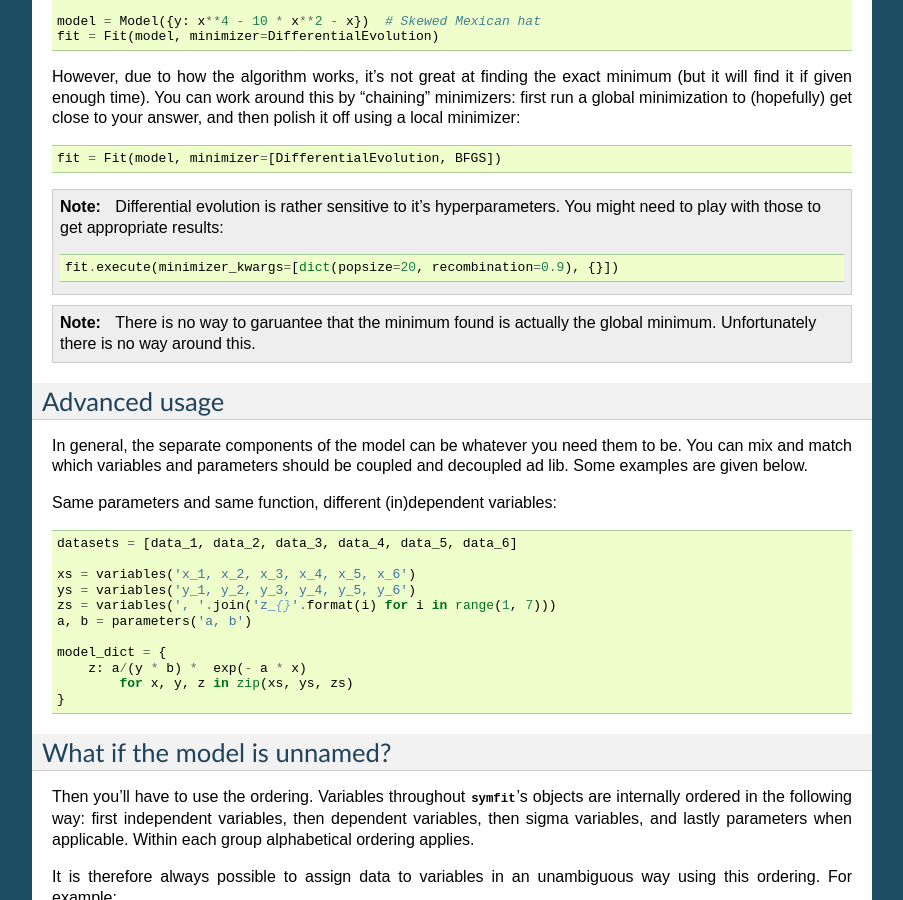
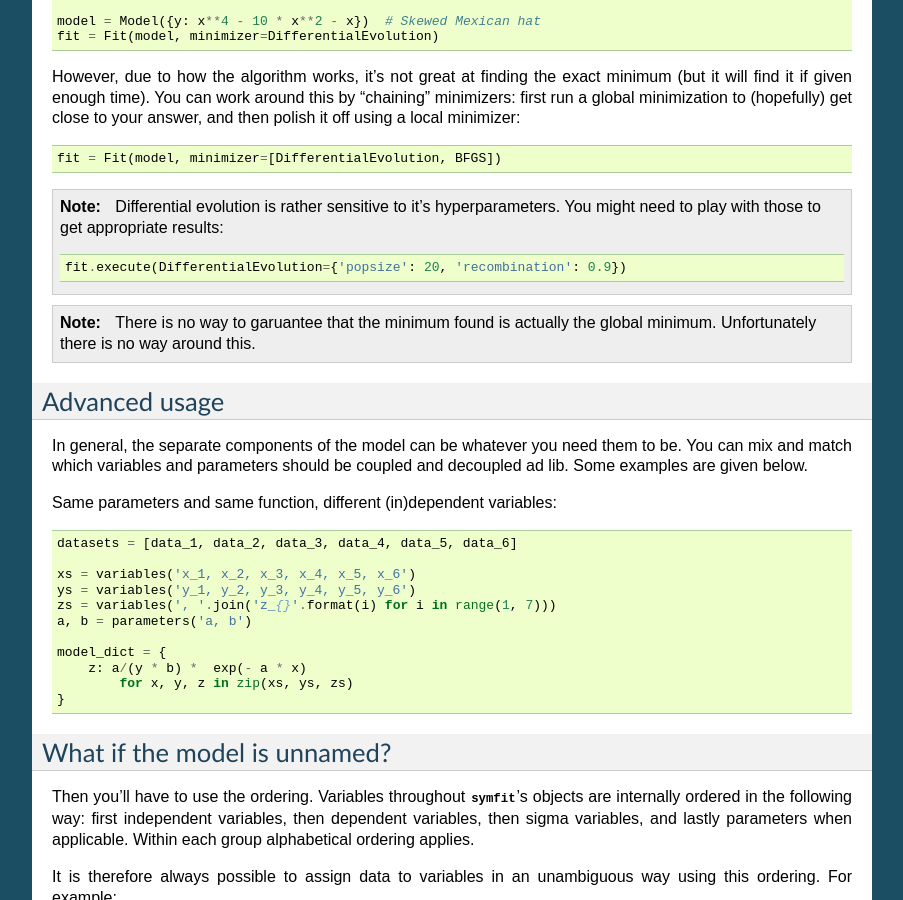
Before and after one commit to tBuLi/symfit, a Sphinx documentation site: the page built from docs/fitting_types.rst, in a window 1280 px wide and 900 px high, scrolled down 7877 px. Shown: the whole window, without its empty margins (198-1101 px from the left). Built offline with Sphinx 7.4.7, drawn with Linux system fonts in a browser that asks for light colours.

Commit message:
Align documentation with new API

```diff
--- a/docs/fitting_types.rst
+++ b/docs/fitting_types.rst
@@ -440,7 +440,7 @@ to your answer, and then polish it off using a local minimizer::
   Differential evolution is rather sensitive to it's hyperparameters. You might
   need to play with those to get appropriate results::
 
-    fit.execute(minimizer_kwargs=[dict(popsize=20, recombination=0.9), {}])
+    fit.execute(DifferentialEvolution={'popsize': 20, 'recombination': 0.9})
 
 .. note::
   There is no way to garuantee that the minimum found is actually the global
```
